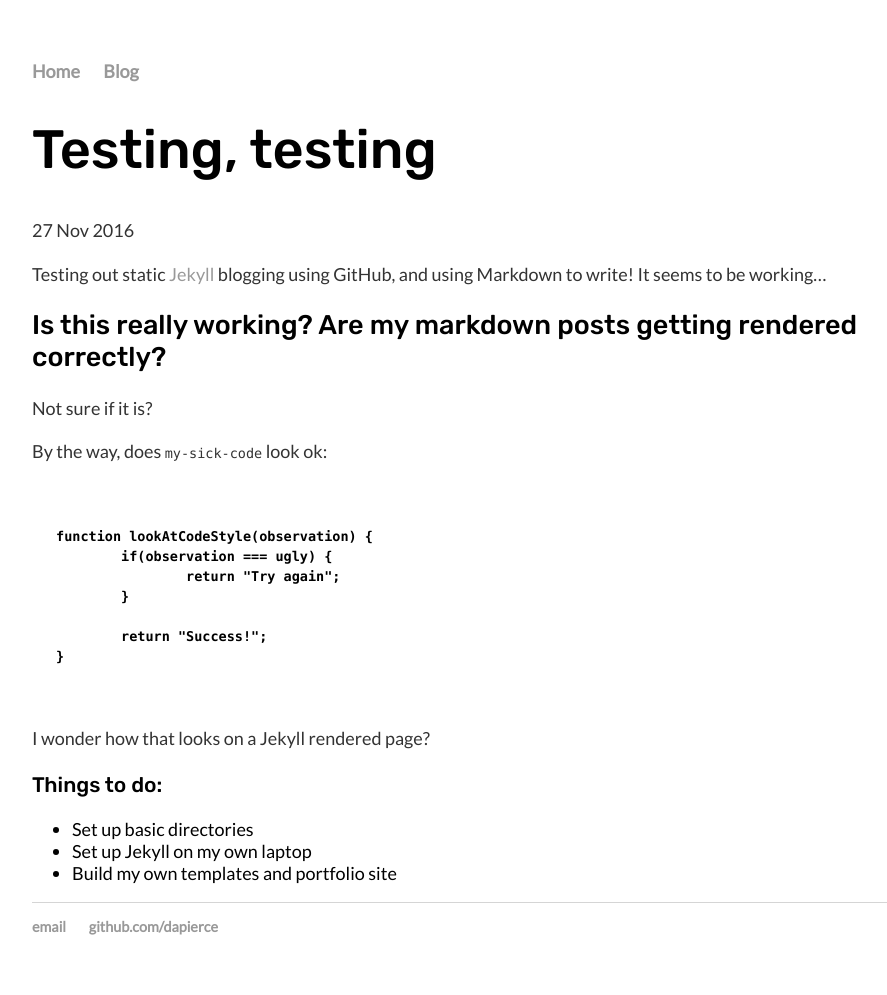
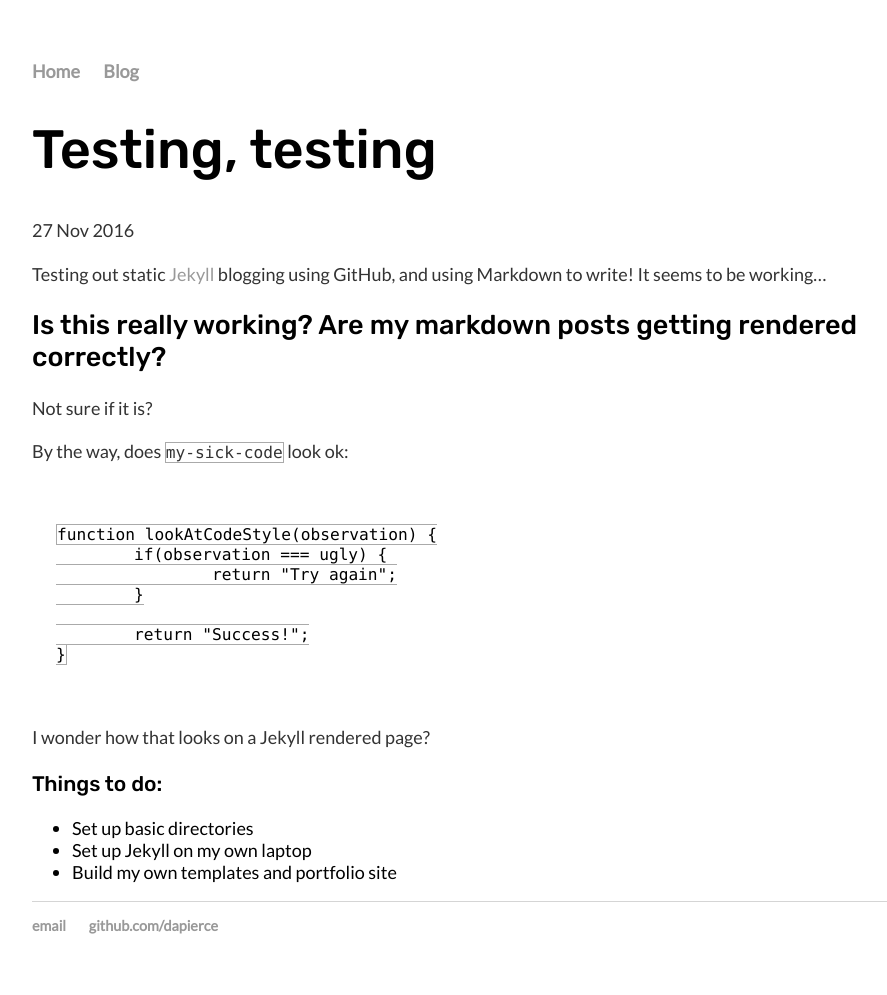
Before and after one commit to dapierce/dapierce.github.io-archive, a Jekyll site: the page built from _posts/2016-11-27-testing.md, in a window 1280 px wide. Shown: the whole page, without its empty margins (160-1047 px from the left). Built offline with Jekyll 4.4.1, drawn with Linux system fonts in a browser that asks for light colours.

Commit message:
Update main.css

```diff
--- a/css/main.css
+++ b/css/main.css
@@ -55,12 +55,11 @@ ul.posts li {
 
 code {
     font-family: "Monaco", "Courier New", "Courier";
-    font-size: .75em;
+    font-size: .9em;
+    border: #aaa 1px solid;
 }
 
 .highlight {
-    font-weight: bold;
     padding: 12px;
     border-radius: 4px;
-    overflow-x: scroll;
 }
```
